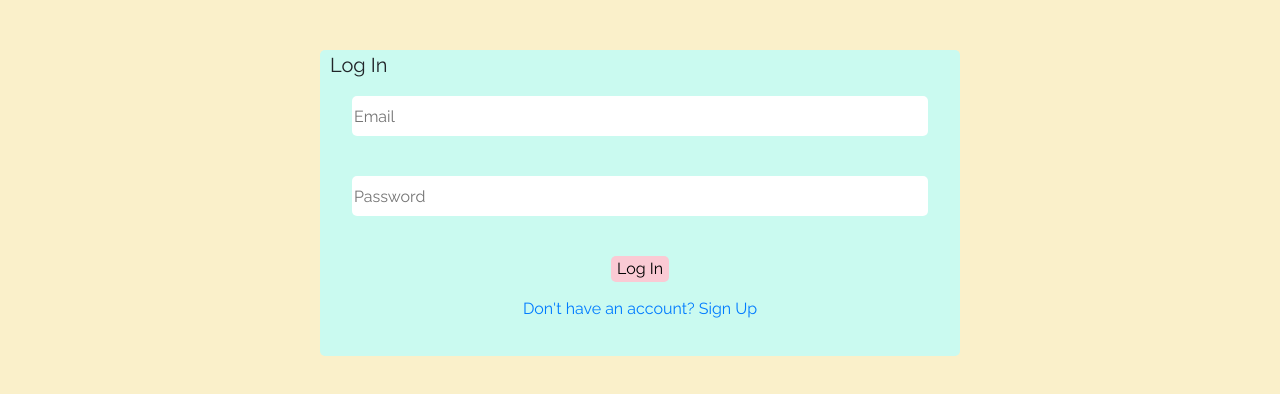
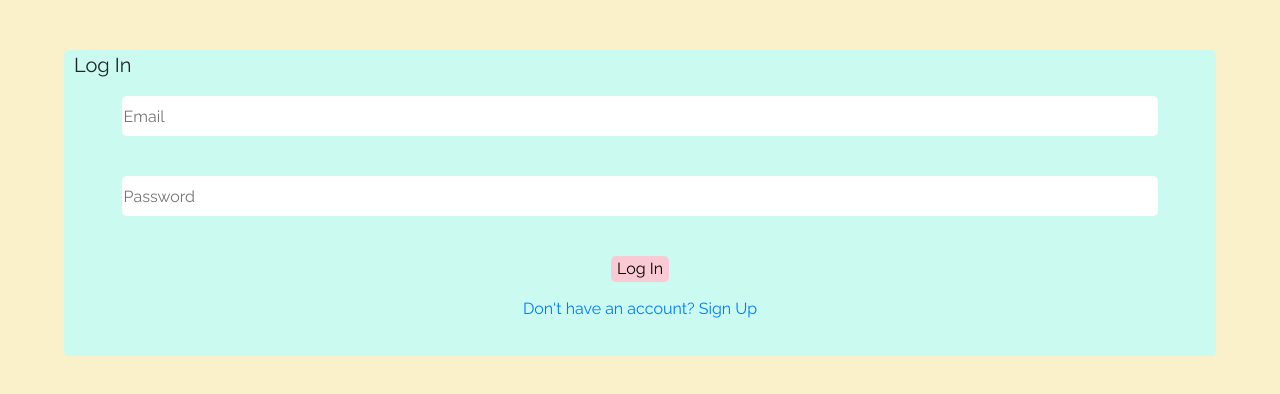
Before and after one commit to 5sidd/Places-Deployment, a website: page frontend/login-page.html in a window 1280 px wide. Drawn offline with nearby package versions, Linux system fonts and the light colour scheme.

Commit message:
changed styles

```diff
--- a/frontend/login-page.html
+++ b/frontend/login-page.html
@@ -39,8 +39,7 @@
 
     <style>
         #sign-up-container {
-            width: 50%;
-            max-width: 800px;
+            width: 90%;
             margin: auto;
             background-color: #CAFAF0;
             margin-top: 50px;
```
Also changed, not shown: frontend/homepage.html (+1 -1 lines).
